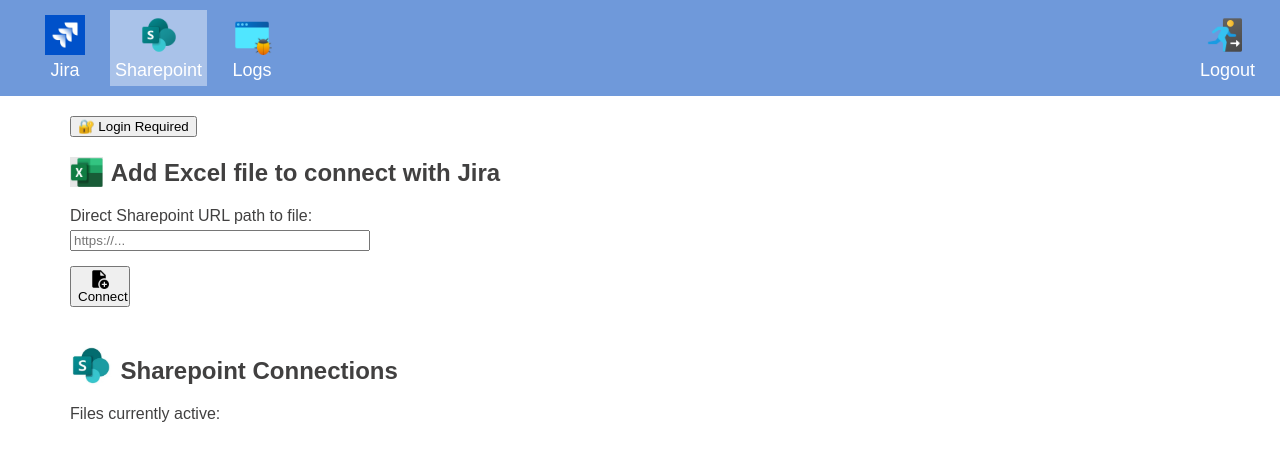
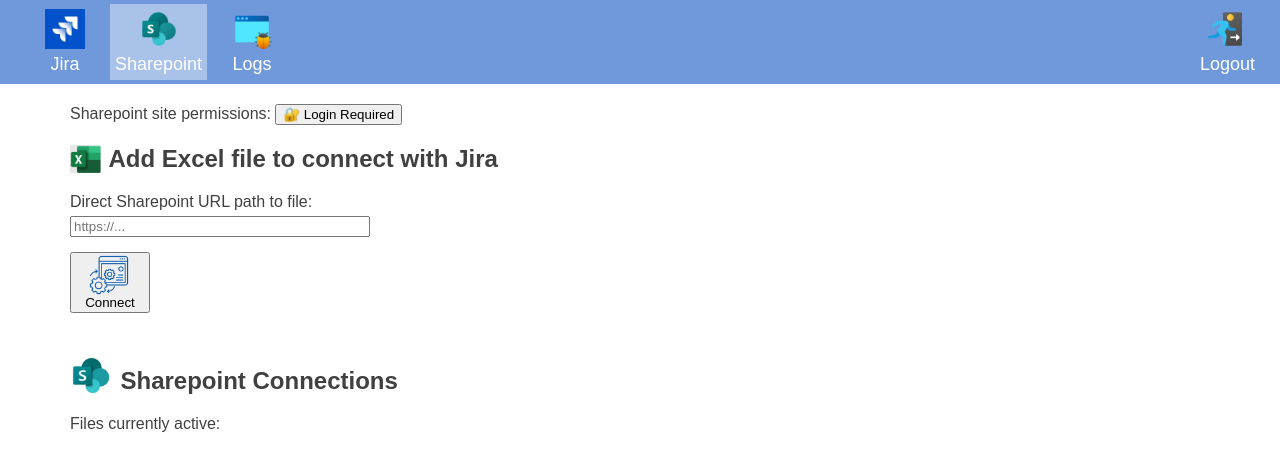
Before and after one commit to Fz96tw/excelread, a Flask app: template templates/form.html in a window 1280 px wide. Shown: the part 18-489 px from the top of the page. Run offline with Flask 3, Linux system fonts and the light colour scheme; the template is opened without the code that fills it, so the values that code supplies are empty.

Commit message:
web front cosmetic changes

```diff
--- a/templates/form.html
+++ b/templates/form.html
@@ -40,7 +40,7 @@
         }
         .menu-bar {
             display: flex;
-            padding: 10px 20px;
+            padding: 4px 20px;
             gap: 20px;
             background-color: rgb(111, 153, 218) !important;  /* force white */
             position: relative;
@@ -116,7 +116,7 @@
             align-items: flex-start; /* left-align all elements */
             gap: 5px;               /* space between label, input, button */
             margin: 0;
-            width: 60px;            /* adjust form width as needed */
+            width: 80px;            /* adjust form width as needed */
         }
 
         .left-form label {
@@ -170,20 +170,22 @@
             <h2>
             <img src="/static/jiraicon.jpg" alt="Jira Icon" style="height:32px; vertical-align:bottom; margin-right:2px;">
             Jira Connection Info</h2>
-            <form method="POST">
+            <form method="POST" class="left-form">
                 <label>Jira Cloud URL:</label>
                 <input type="text" name="jira_url" value="{{ foo_values.get('jira_url', '') }}"><br>
                 <label>Jira Email:</label>
                 <input type="text" name="jira_user" value="{{ foo_values.get('jira_user', '') }}"><br>
                 <label>Jira API Token:</label>
                 <input type="text" name="jira_token" value="{{ foo_values.get('jira_token', '') }}"><br>
-                <button type="submit" name="save_foo">💾 Save Jira Details</button>
+                <button type="submit" name="save_foo">
+                                       <img src="/static/saveicontransparent.png" alt="SharePoint Icon" style="height:40px; vertical-align:middle; margin-right:2px;">
+                    Save</button>
             </form>
         </div>
 
         <div id="section2" class="section-content active">
 
-
+            Sharepoint site permissions:
             {% if logged_in %}
                 <button type="button" title="Logged in">✅ Authorized</button>
             {% else %}
@@ -191,19 +193,21 @@
             {% endif %}
 
             <h2>
-            <img src="/static/excelicon.jpg" alt="SharePoint Icon" style="height:30px; vertical-align:bottom; margin-right:2px;">
+            <img src="/static/excelicon.jpg" alt="SharePoint Icon" style="height:28px; vertical-align:bottom; margin-right:2px;">
             Add Excel file to connect with Jira</h2>
             <form method="POST" class="left-form">
                 <label for="bar_value">Direct Sharepoint URL path to file:</label>
                 <input type="text" name="bar_value" id="bar_value" placeholder="https://...">
                 <button type="submit" name="add_bar">
-                   <img src="/static/connect-icon2.png" alt="SharePoint Icon" style="height:20px; vertical-align:middle; margin-right:2px;">
+                   <img src="/static/connect-icon-gears.png" alt="SharePoint Icon" style="height:40px; vertical-align:middle; margin-right:2px;">
                     Connect
                 </button>
             </form>
+
             <br>
+            <h2>
             </p>
-            <h2>
+
                 <img src="/static/sharepointicon.jpg" alt="SharePoint Icon" style="height:40px; vertical-align:bottom; margin-right:2px;">
                 Sharepoint Connections
             </h2>
```
Also changed, not shown: static/connect-icon-gears.png (added), static/saveicontransparent.png (added).
